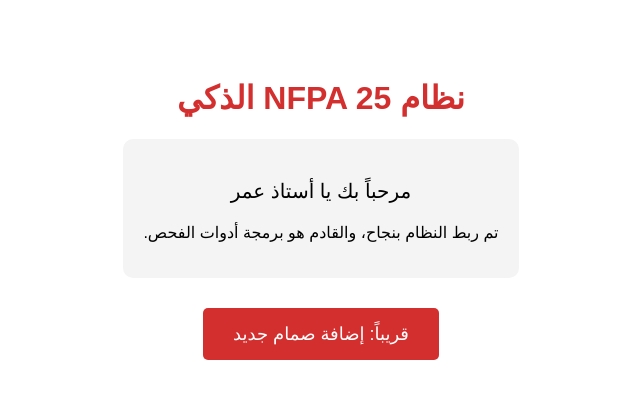
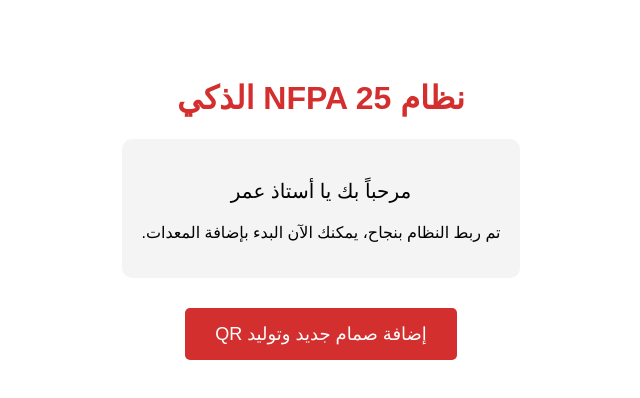
Before and after one commit to rootaipro-svg/nfpa25-system, a Next.js app: page / in a window 1280 px wide. Shown: the top 398 px of the page, without its empty margins (319-959 px from the left). Built offline with nearby package versions, Linux system fonts and the light colour scheme.

Commit message:
Update index.js

```diff
--- a/pages/index.js
+++ b/pages/index.js
@@ -1,4 +1,5 @@
 import React from 'react';
+import Link from 'next/link';
 
 export default function Home() {
   return (
@@ -6,12 +7,14 @@
       <h1 style={{ color: '#d32f2f', fontSize: '32px' }}>نظام NFPA 25 الذكي</h1>
       <div style={{ background: '#f4f4f4', padding: '20px', borderRadius: '10px', display: 'inline-block' }}>
         <p style={{ fontSize: '20px' }}>مرحباً بك يا أستاذ عمر</p>
-        <p>تم ربط النظام بنجاح، والقادم هو برمجة أدوات الفحص.</p>
+        <p>تم ربط النظام بنجاح، يمكنك الآن البدء بإضافة المعدات.</p>
       </div>
       <div style={{ marginTop: '30px' }}>
-         <button style={{ padding: '15px 30px', fontSize: '18px', cursor: 'pointer', background: '#d32f2f', color: 'white', border: 'none', borderRadius: '5px' }}>
-           قريباً: إضافة صمام جديد
-         </button>
+         <Link href="/add-valve">
+           <button style={{ padding: '15px 30px', fontSize: '18px', cursor: 'pointer', background: '#d32f2f', color: 'white', border: 'none', borderRadius: '5px' }}>
+             إضافة صمام جديد وتوليد QR
+           </button>
+         </Link>
       </div>
     </div>
   );
```
